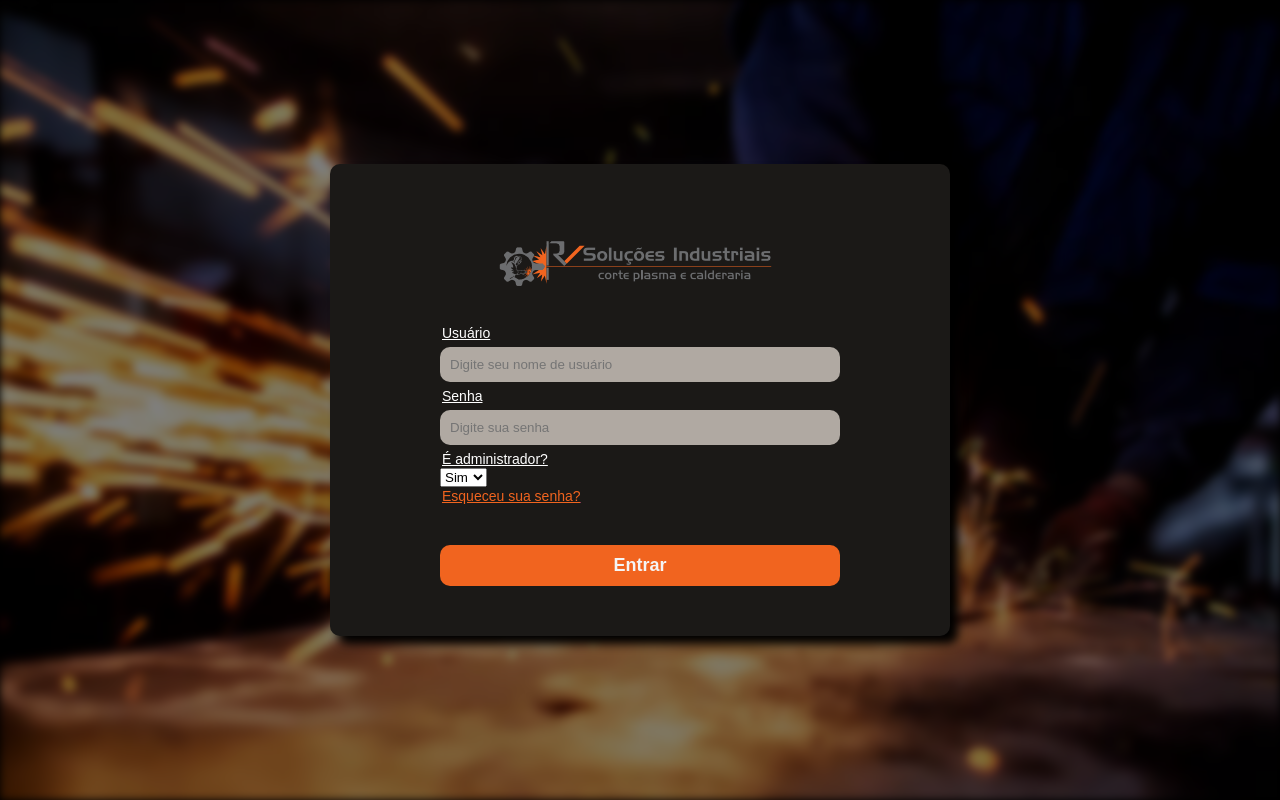
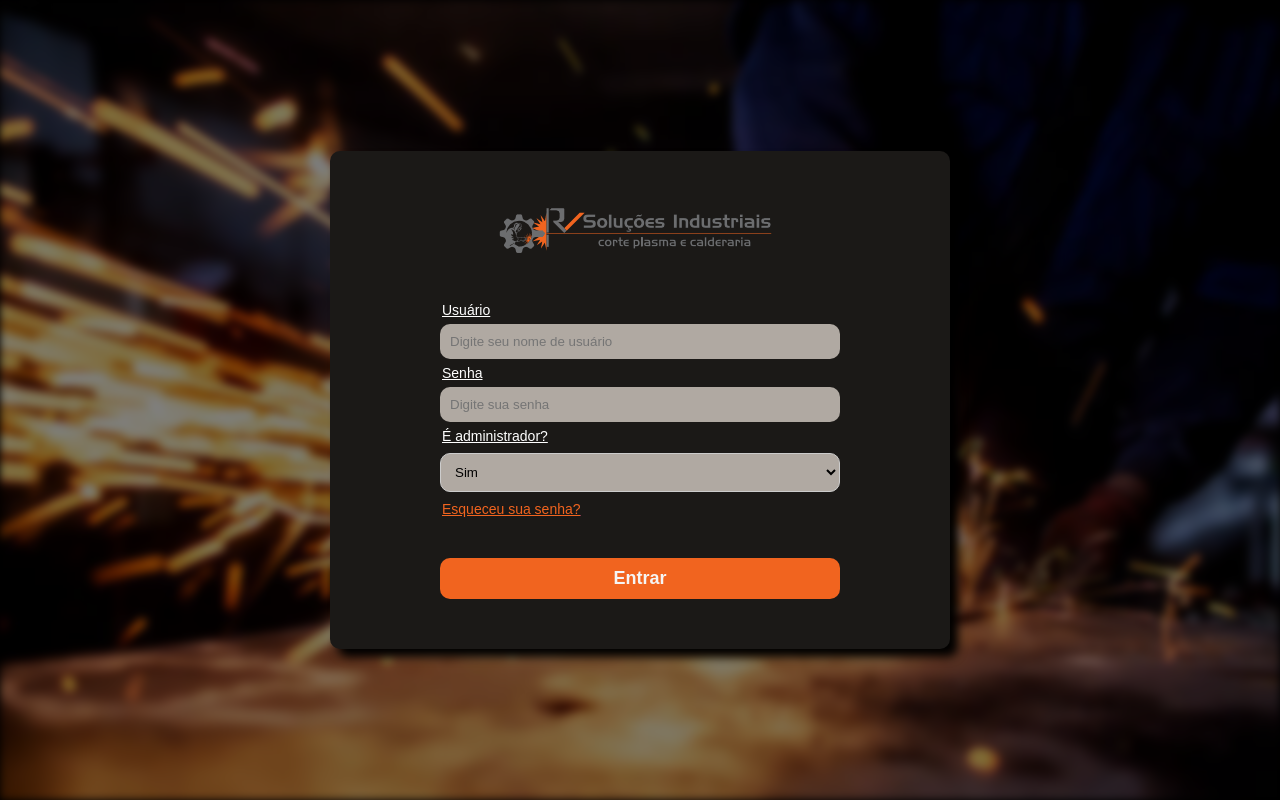
Before and after one commit to GustavoBoing/projeto-tcc, a PHP site: page /projeto-tcc/ in a window 1280 px wide. Run offline with PHP 8.4, Linux system fonts and the light colour scheme.

Commit message:
alterações

```diff
--- a/login/styles.css
+++ b/login/styles.css
@@ -34,10 +34,11 @@ body{
 
 .imagem-logo {
     background-image: url('image/logo2.png');
+    top: -20px;
     margin-left: 45px;
     width: 310px;
     height: 80px;
-    margin-bottom: 30px;
+    margin-bottom: 20px;
     position: relative;
     background-repeat: no-repeat;
 }
@@ -83,3 +84,14 @@ label {
 .entrar:hover {
     opacity: 0.8;
 }
+
+input[type=number], select {
+    width: 100%;
+    padding: 10px;
+    margin: 8px 0;
+    display: inline-block;
+    border: 1px solid #ccc;
+    border-radius: 10px;
+    box-sizing: border-box;
+    background-color: #B0A9A2;
+  }
--- a/tables/functions/add.php
+++ b/tables/functions/add.php
@@ -11,7 +11,7 @@ $resultado_produto = mysqli_query($conn, $result_produto);
 
 if(mysqli_affected_rows($conn)){
 	$_SESSION['msg'] = "";
-	header("Location: ../okEpi.php");
+	header("Location: ../okConfirma.php");
 } else {
     $_SESSION['msg'] = "<p style='color:red;'>Produto não foi editado com sucesso</p> <a href='editEpi.php?id=$id_produto'>Retornar para tentar novamente</a>";
     // var_dump($result_produto);
--- a/tables/functions/edita_Epis.php
+++ b/tables/functions/edita_Epis.php
@@ -15,7 +15,7 @@ $resultado_produto = mysqli_query($conn, $result_produto);
 
 if(mysqli_affected_rows($conn)){
 	$_SESSION['msg'] = "";
-	header("Location: ../okEpi.php");
+	header("Location: ../okConfirma.php");
 }else{
 	$_SESSION['msg'] = "";
 	header("Location: ../erradoEpi.php");
--- a/tables/functions/edita_Insumo.php
+++ b/tables/functions/edita_Insumo.php
@@ -15,7 +15,7 @@ $resultado_produto = mysqli_query($conn, $result_produto);
 
 if(mysqli_affected_rows($conn)){
 	$_SESSION['msg'] = "<p style='color:green;'>Usuário editado com sucesso</p><br>";
-	header("Location: ../insumos.php");
+	header("Location: ../okConfirma.php");
 }else{
 	$_SESSION['msg'] = "<p style='color:red;'>Produto não foi editado com sucesso</p>";
 	header("Location: editEpi.php?id=$id_produto");
--- a/tables/functions/retira.php
+++ b/tables/functions/retira.php
@@ -12,7 +12,7 @@ $resultado_produto = mysqli_query($conn, $result_produto);
 
 if(mysqli_affected_rows($conn)){
     $_SESSION['msg'] = "<p style='color:green;'>Produto editado com sucesso</p>";
-    header("Location: ./index.php");
+    header("Location: ./okConfirma.php");
 } else {
     $_SESSION['msg'] = "<p style='color:red;'>Produto não foi editado com sucesso</p> <a href='editEpi.php?id=$id_produto'>Retornar para tentar novamente</a>>";
     var_dump($result_produto);
--- a/tables/okEpi.php
+++ b/tables/okConfirma.php
@@ -17,7 +17,7 @@
     <body>
         <div class="TituloEdit">
             <h2 class="titulos"><i class="fa-solid fa-check"></i>&nbsp Ação feita com sucesso</h2>
-            <a href="<?php echo BASEURL; ?>tables/epis.php" style="margin: 0 0 0 5%">Clique aqui e retorne para a tela de EPI</a>
+            <a href="<?php echo BASEURL; ?>telas/index.php" style="margin: 0 0 0 5%">Clique aqui e retorne para a tela inicial</a>
         </div>
     </body>
     <script src="<?php echo BASEURL?>js/script.js"></script>
--- a/telas/function.php
+++ b/telas/function.php
@@ -187,6 +187,6 @@ function maisUtilizados(){
             $usuario = $_POST['usuario'];
 
             save('usuario', $usuario);
-            header('location: ../telas/index.php');
+            header('location: ../tables/okConfirma.php');
           }
     }
```
Also changed, not shown: inc/header.php (+6 -1 lines), inc/style.css (+39 -14 lines), tables/okIns.php (deleted, +0 -24 lines).
